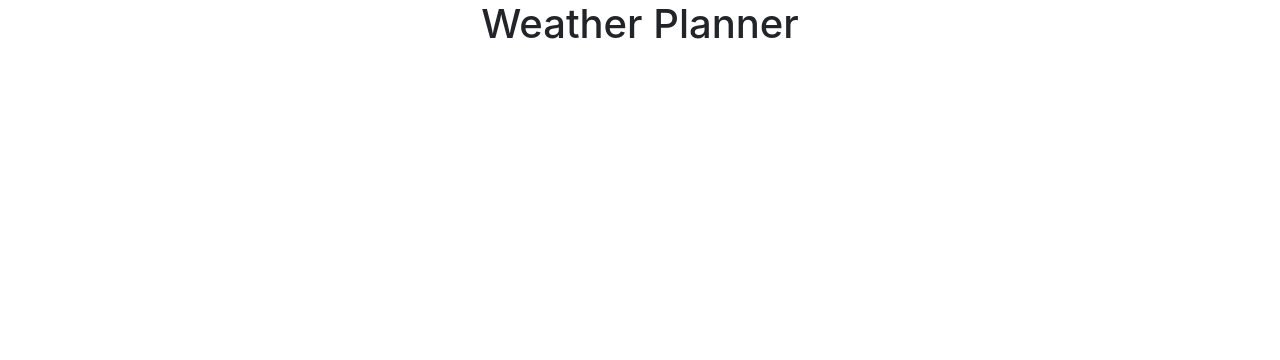
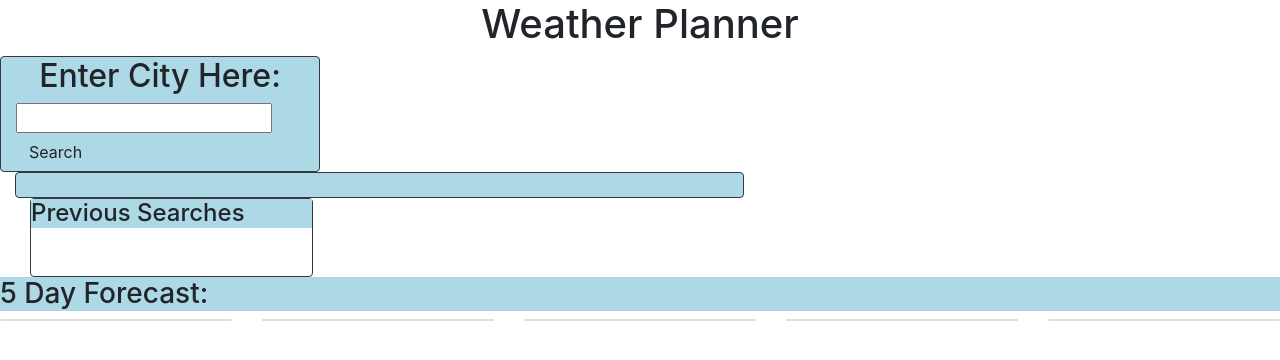
Before and after one commit to ChucktownTiger/WeatherPlanner, a plain HTML site: page index.html in a window 1280 px wide. Drawn offline with nearby package versions, Linux system fonts and the light colour scheme.

Commit message:
finished initial set up of index

```diff
--- a/index.html
+++ b/index.html
@@ -15,16 +15,52 @@
 
     <!--Create cards for each fo the sections of the site-->
     <main>
-        <section id="city-search">
+        <div id="top-section" class="container-fluid" style="height: 300px width=300px;">
+        <section id="city-search" class="row d-flex h-100">
+            <div class="card d-flex col-md-3 border-dark" style="background-color: lightblue;">
+                <form id="cityinputform">
+                    <h2 class="sec-head text-center">Enter City Here:</h2>
+                    <div id="error-message"></div>
+                    <input type="text" id="cityinput">
+                    <button type="button" class="btn" id="searchbtn">Search</button>
+                </form>
+            </div>
+        </section>
+        <section id="weather-results">
+            <div class="card d-flex border-dark col-md-7" style="background-color: lightblue;">
+                <h2 class="sec-head text-center" id="todayweather"></h2>
+                <div class="card-content">
+                    <p id= "city-date"></p>
+                    <p id="temp"> </p>
+                    <p id = "feels-like" ></p>
+                    <p id = "wind"></p>
+                    <p id = "humidity"></p>
+                    <p id = "UV-index"></p>
+                </div>
+            </div>
+        </div>
 
         </section>
-        <section id="weather-results">
-
-        </section>
-        <section id="search-history">
+        <section class="container-fluid history-forecast">
+            <div class="col-md-3">
+                <div class="card d-flex h-100 border-dark" id="search-history">
+                    <h4 class="sec-head" style="background-color:lightblue"> Previous Searches </h4>
+                        <div class="card-body" id="history-list">
+                        </div>
+                </div>
+            </div>
 
         </section>
         <section id="forecast">
+
+            <h3 class="sec-head" style="background-color: lightblue;">5 Day Forecast:</h3>
+            <div class="card-deck d-flex h-75 w-75;">
+                <div class="card" id="d1"></div>
+                <div class="card" id="d2"></div>
+                <div class="card" id="d3"></div>
+                <div class="card" id="d4"></div>
+                <div class="card" id="d5"></div>
+            </div>
 
         </section>
     </main>
```
